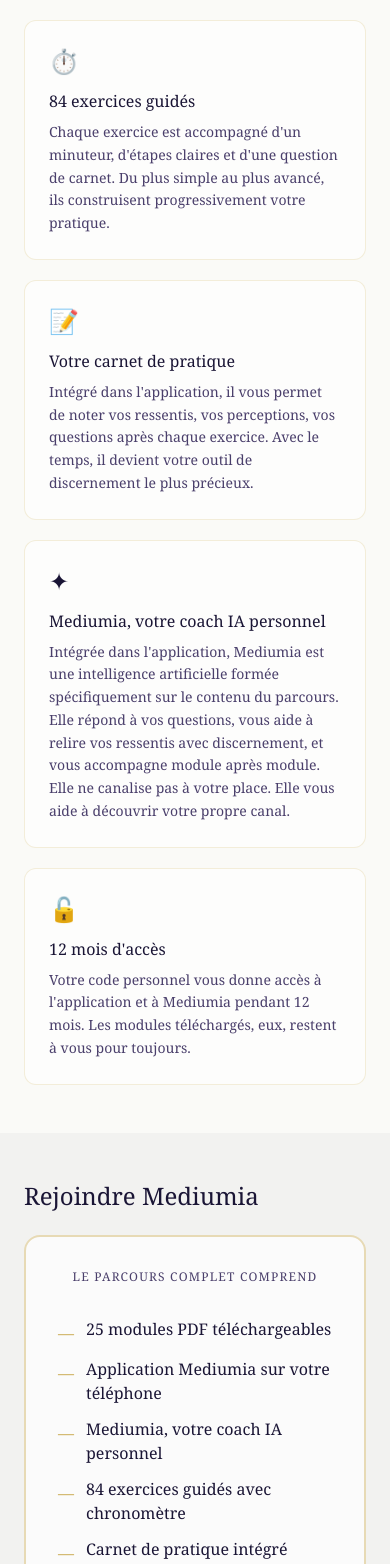
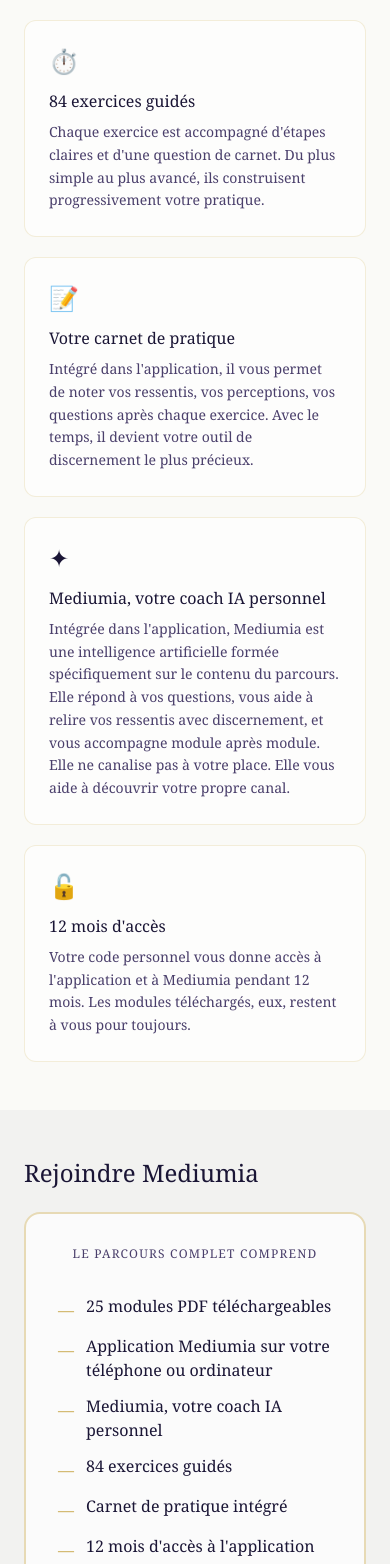
Before and after one commit to seb241181/mediumnia-site, a React (Vite) app: page / in a window 390 px wide. Shown: the part 7764-9328 px from the top of the page. Built offline with nearby package versions, Linux system fonts and the light colour scheme.

Commit message:
Nettoyage textuel : supprimer minuteur, corriger téléphone/chronomètre
- Retire "d'un minuteur," dans la description des 84 exercices (INCLUS)
- "Application Mediumia sur votre téléphone" → "...ou ordinateur"
- "84 exercices guidés avec chronomètre" → "84 exercices guidés"

```diff
--- a/src/App.jsx
+++ b/src/App.jsx
@@ -353,7 +353,7 @@ function Solution() {
 /* ─── SECTION 4 — CE QUE VOUS RECEVEZ ─── */
 const INCLUS = [
   { icon: '📚', titre: '25 modules PDF', texte: "Téléchargement immédiat après votre achat. 25 modules complets répartis en 4 niveaux, plus une introduction et un lexique. Écrits dans un langage clair, profond et accessible. Chaque module contient des explications, des exercices pratiques, des questions de réflexion et une citation centrale." },
-  { icon: '⏱️', titre: '84 exercices guidés', texte: "Chaque exercice est accompagné d'un minuteur, d'étapes claires et d'une question de carnet. Du plus simple au plus avancé, ils construisent progressivement votre pratique." },
+  { icon: '⏱️', titre: '84 exercices guidés', texte: "Chaque exercice est accompagné d'étapes claires et d'une question de carnet. Du plus simple au plus avancé, ils construisent progressivement votre pratique." },
   { icon: '📝', titre: 'Votre carnet de pratique', texte: "Intégré dans l'application, il vous permet de noter vos ressentis, vos perceptions, vos questions après chaque exercice. Avec le temps, il devient votre outil de discernement le plus précieux." },
   { icon: '✦', titre: 'Mediumia, votre coach IA personnel', texte: "Intégrée dans l'application, Mediumia est une intelligence artificielle formée spécifiquement sur le contenu du parcours. Elle répond à vos questions, vous aide à relire vos ressentis avec discernement, et vous accompagne module après module. Elle ne canalise pas à votre place. Elle vous aide à découvrir votre propre canal." },
   { icon: '🔓', titre: "12 mois d'accès", texte: "Votre code personnel vous donne accès à l'application et à Mediumia pendant 12 mois. Les modules téléchargés, eux, restent à vous pour toujours." },
@@ -661,9 +661,9 @@ function Prix() {
           <ul className="font-georgia text-base md:text-lg text-deep space-y-3 text-left max-w-sm mx-auto mb-10">
             {[
               '25 modules PDF téléchargeables',
-              'Application Mediumia sur votre téléphone',
+              'Application Mediumia sur votre téléphone ou ordinateur',
               'Mediumia, votre coach IA personnel',
-              '84 exercices guidés avec chronomètre',
+              '84 exercices guidés',
               'Carnet de pratique intégré',
               "12 mois d'accès à l'application",
             ].map((item, i) => (
```
